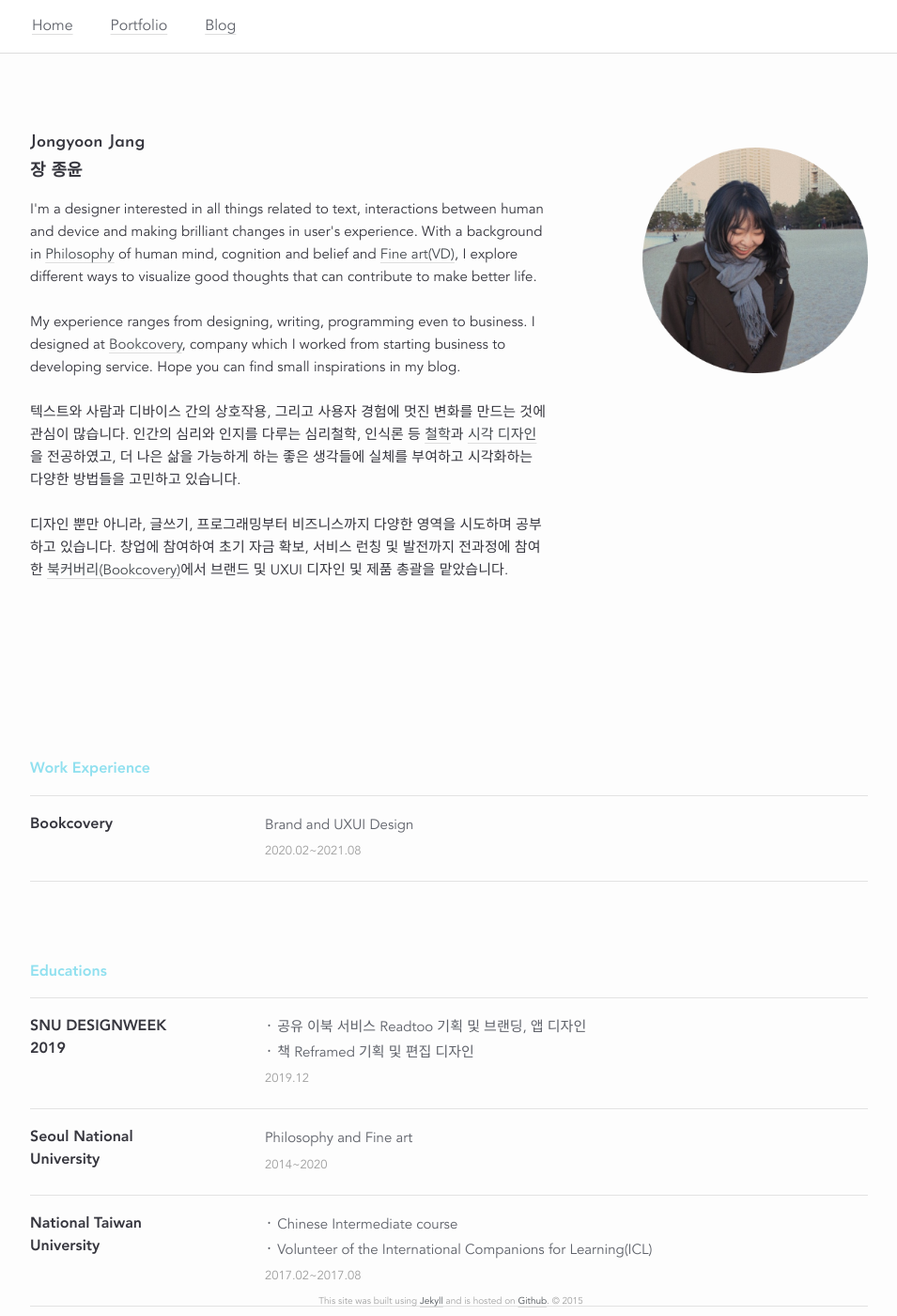
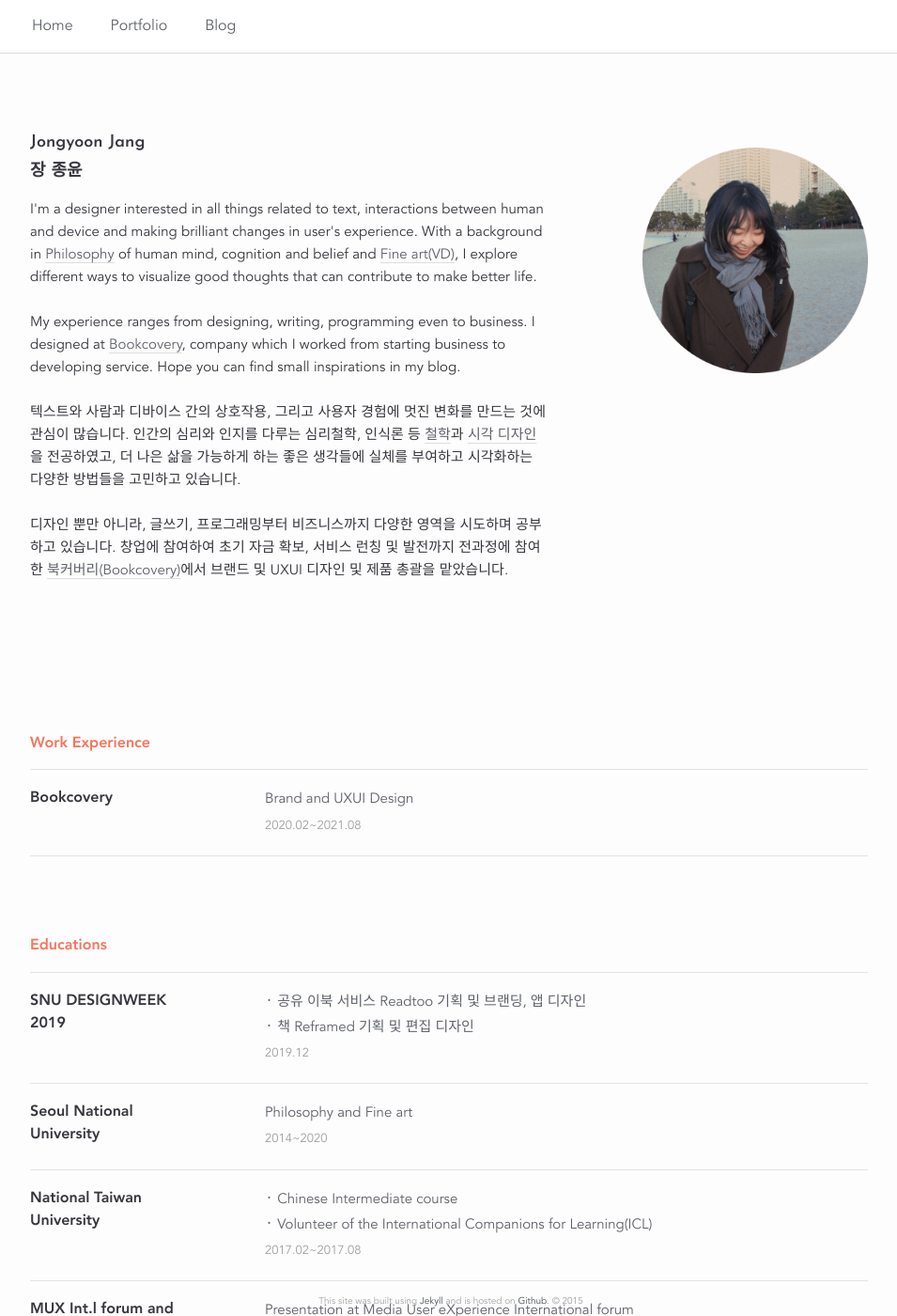
Before and after one commit to junethirty/junethirty.github.io, a Jekyll site: the page built from index.html, in a window 1280 px wide and 1400 px high. Shown: the whole window at 94% size, without its empty margins (162-1117 px from the left). Built offline with Jekyll 4.4.1, drawn with Linux system fonts in a browser that asks for light colours; nearby versions of some CDN libraries.

Commit message:
theme color changed

```diff
--- a/_includes/header.html
+++ b/_includes/header.html
@@ -4,9 +4,9 @@
     <div class="trigger">
     <nav class="site-nav">
       <div class="inner-sec">
-        <li><a class="active" href="/">Home</a></li>
-        <li><a href="/portfolio/">Portfolio</a></li>
-      <li><a href="/blog/">Blog</a></li>
+        <li><a class="nav-text" href="/">Home</a></li>
+        <li><a class="nav-text" href="/portfolio/">Portfolio</a></li>
+      <li><a class="nav-text" href="/blog/">Blog</a></li>
       <!--<li><a href="/writing/">Writing</a></li>
       <li><a href="/photoportfolio/">Photoportfolio</a></li>-->
     </div>
--- a/_sass/_base.scss
+++ b/_sass/_base.scss
@@ -155,7 +155,7 @@
 $title-color:     $grey-color-80;
 
 /* Set theme color *************************/
-$theme-color:   #90e0ef;
+$theme-color:   #f7745c;
 
 
 /************************************************************/
@@ -257,11 +257,11 @@
 /**
  * Links
  */
+
 a {
     transition: all 0.2s ease-in-out;
     color: $grey-color-70;
-    text-decoration: solid underline $grey-color-10 1px;
-    text-underline-position: under;
+    text-decoration: none;
     /*
     &:visited {
         color: darken($brand-color, 15%);
@@ -269,14 +269,24 @@
     */
     &:hover {
         color: $grey-color-80;
+    }
+}
+
+article a {
+    color: $text-color;
+    text-decoration: solid underline $grey-color-10 1px;
+    text-underline-position: under;
+
+    &:hover {
+        color: $theme-color;
         text-decoration: solid underline $theme-color 1px;
         text-underline-position: under;
     }
 }
 
-article a {
+.home-description a {
     color: $text-color;
-    text-decoration: solid underline $theme-color 1px;
+    text-decoration: solid underline $grey-color-10 1px;
     text-underline-position: under;
 
     &:hover {
--- a/index.html
+++ b/index.html
@@ -41,7 +41,7 @@
 <!--
 <img class="col one right" src="/img/profile_pic.png">
 -->
-<br/><br/><br/>
+<br/><br/>
 
 
 <div class="home-subtitle">Work Experience</div>
```
